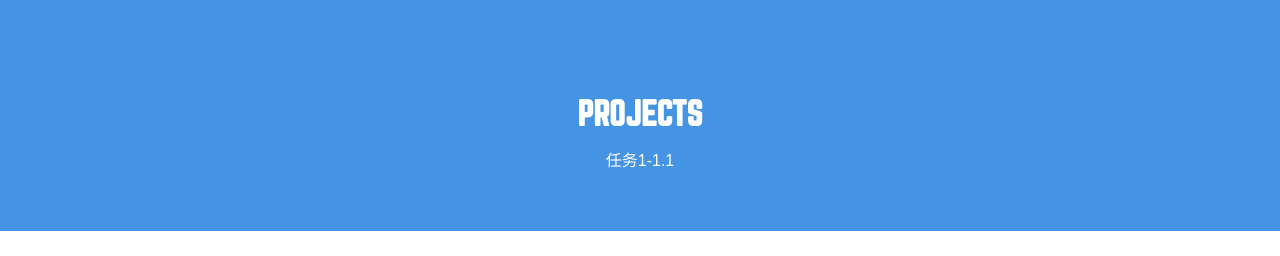
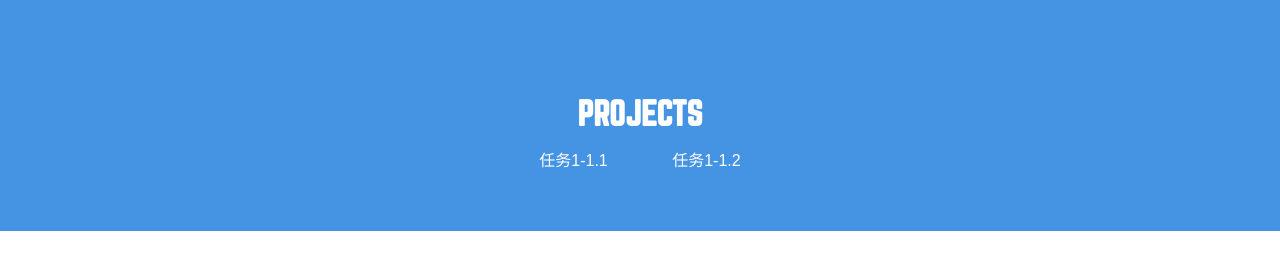
Before and after one commit to zhuly09/baiduife-fighting, a plain HTML site: page index.html in a window 1280 px wide. Shown: the part 1172-1428 px from the top of the page. Drawn offline with Linux system fonts and the light colour scheme; files whose address does not match are found by name.

Commit message:
add task1.2

```diff
--- a/index.html
+++ b/index.html
@@ -80,6 +80,12 @@
                 任务1-1.1
                 </a>
             </div>
+            <!-- Projects 1 -->
+            <div class="task">
+                <a href="./task/task1.2/index.html">
+                任务1-1.2
+                </a>
+            </div>
         </div>
     </section>
     <section id="footer">
```
Also changed, not shown: task/task1.1/index.html (+1 -1 lines).
